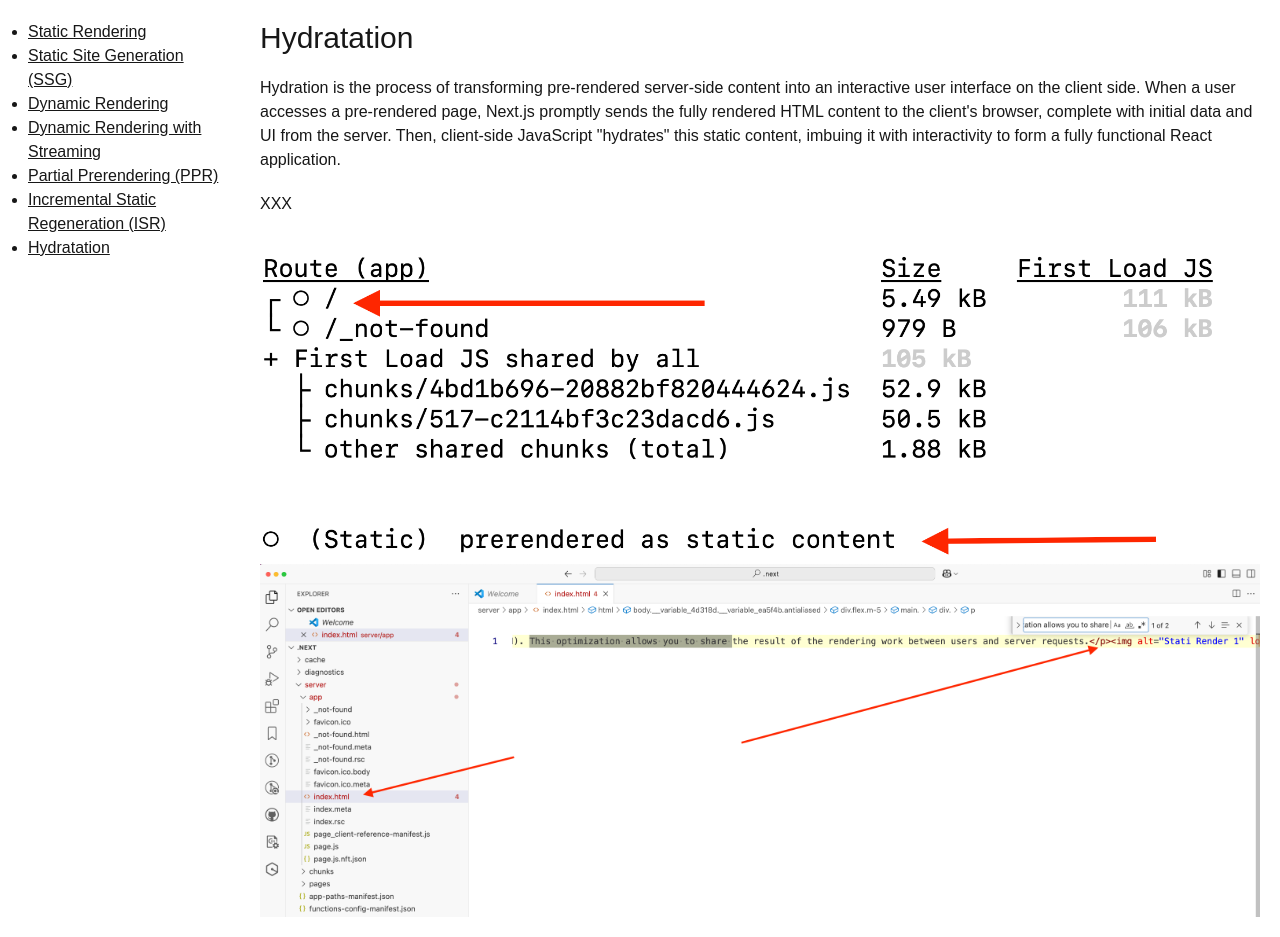
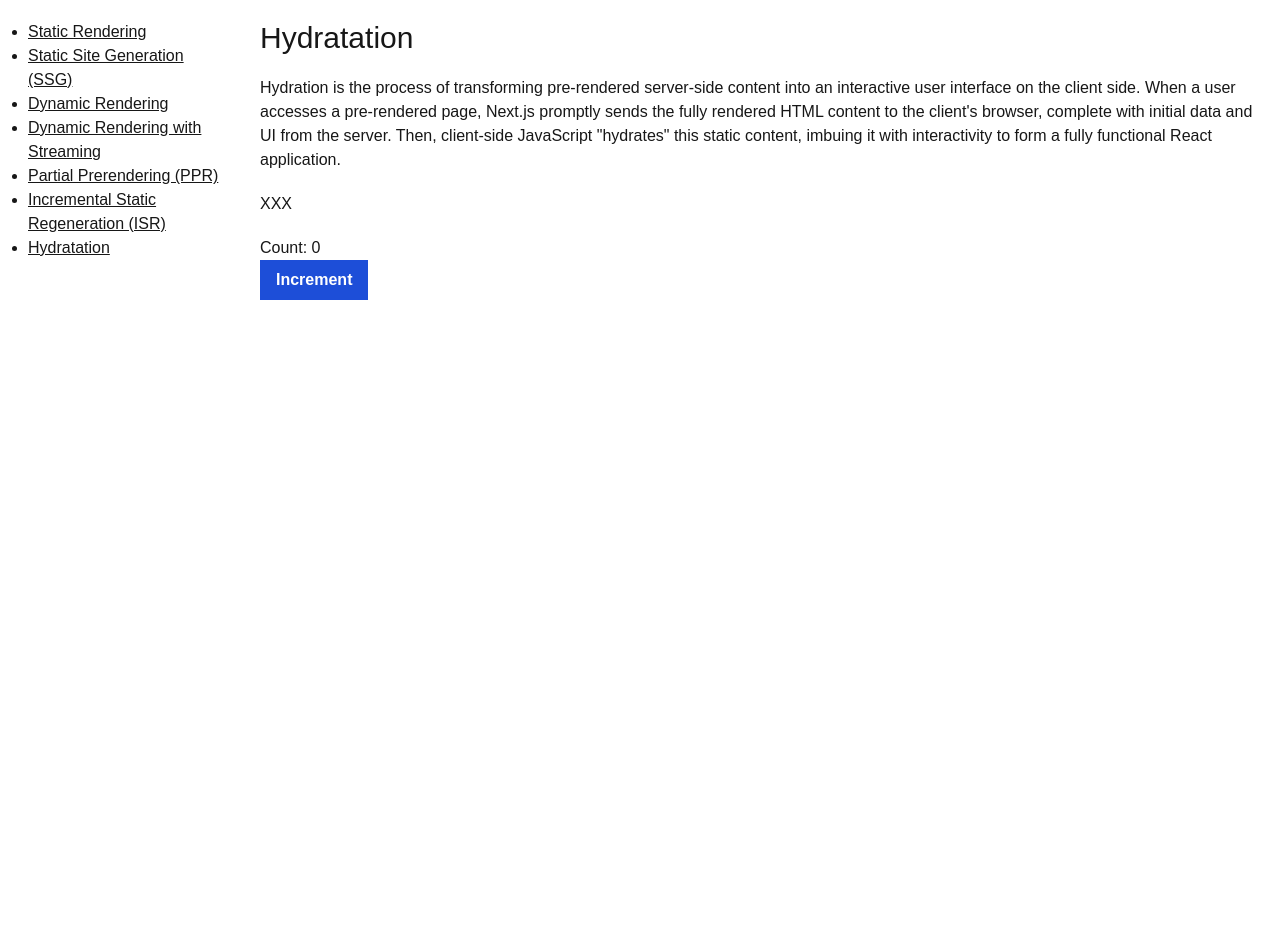
Before and after one commit to gibbok/nextjs-examples, a Next.js app in the folder my-app/: page /hydratation in a window 1280 px wide. After the commit the page ends 800 px from the top, so only its background shows below. Built offline with nearby package versions, Linux system fonts and the light colour scheme.

Commit message:
add counter

```diff
--- /dev/null
+++ b/my-app/app/hydratation/counter.tsx
@@ -0,0 +1,25 @@
+'use client'
+
+import React, { useState } from 'react'
+
+function Counter() {
+  const [count, setCount] = useState(0)
+
+  const handleClick = () => {
+    setCount(count + 1)
+  }
+
+  return (
+    <div>
+      <p>Count: {count}</p>
+      <button
+        onClick={handleClick}
+        className='className="bg-blue-500 bg-blue-700 text-white font-bold py-2 px-4 rounded"'
+      >
+        Increment
+      </button>
+    </div>
+  )
+}
+
+export default Counter
--- a/my-app/app/hydratation/page.tsx
+++ b/my-app/app/hydratation/page.tsx
@@ -1,4 +1,4 @@
-import Image from 'next/image'
+import Counter from './counter'
 
 export default function Page() {
   return (
@@ -14,18 +14,7 @@ export default function Page() {
         to form a fully functional React application.
       </p>
       <p className="mb-5">XXX</p>
-      <Image
-        src="/static-render-1.png"
-        width={1000}
-        height={1000}
-        alt="Static Render 1"
-      />
-      <Image
-        src="/static-render-2.png"
-        width={1000}
-        height={1000}
-        alt="Static Render 2"
-      />
+      <Counter />
     </div>
   )
 }
```
